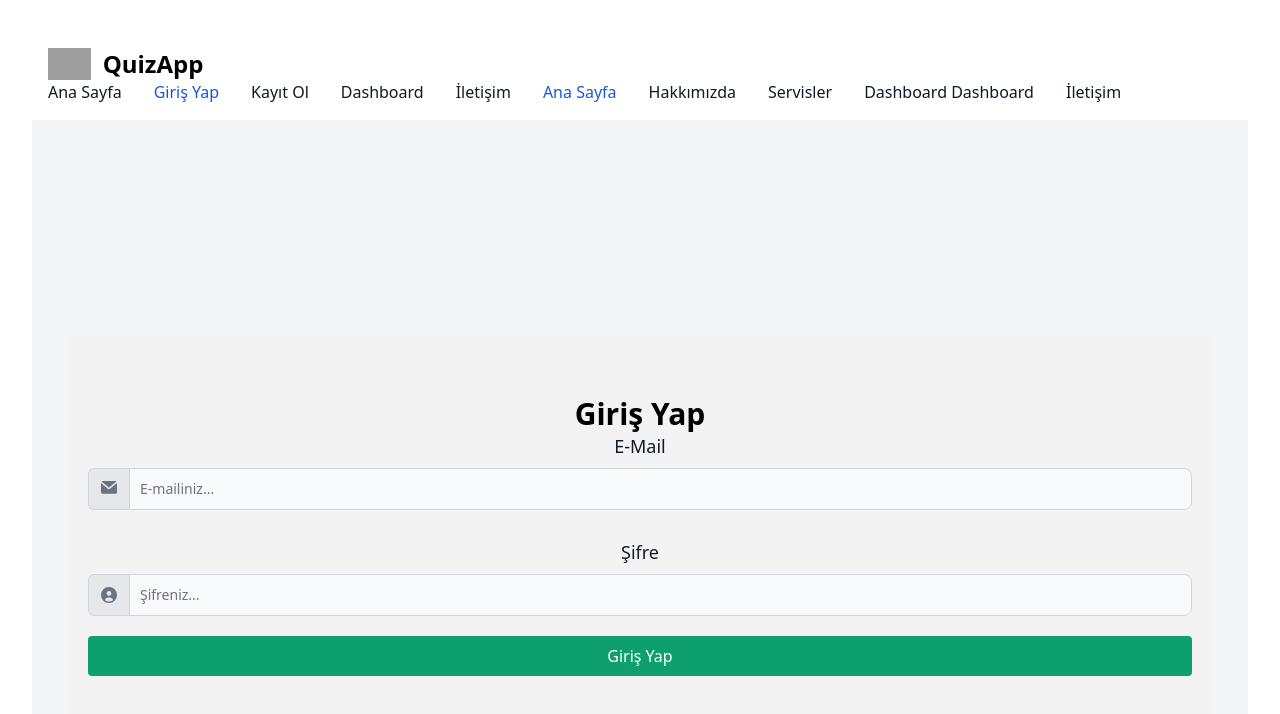
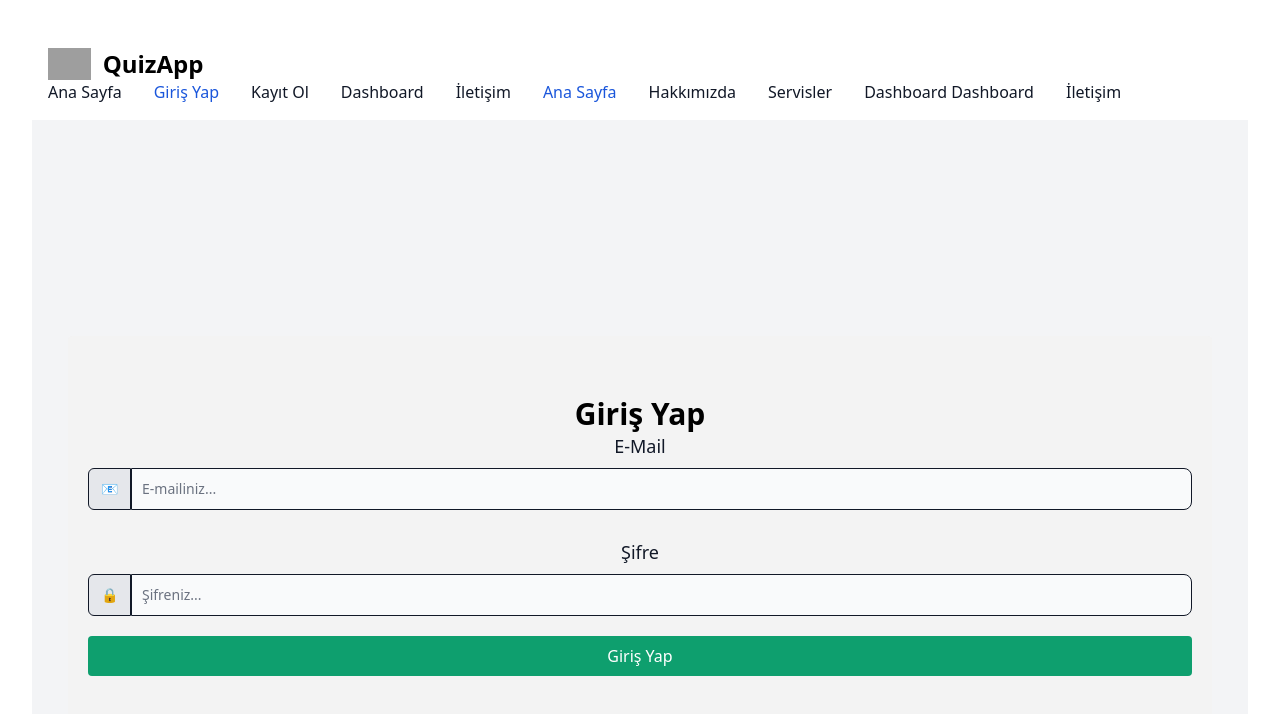
Before and after one commit to yusuftopcuu0/quiz-web-app, a React (Vite) app in the folder client/: page /auth/login in a window 1280 px wide. Shown: the top 714 px of the page. Built offline with nearby package versions, Linux system fonts and the light colour scheme; grey boxes are pictures that could not be loaded.

Commit message:
axios eklendi

```diff
--- a/client/src/pages/Login.tsx
+++ b/client/src/pages/Login.tsx
@@ -1,40 +1,40 @@
 import { useState } from 'react';
 import 'react-toastify/dist/ReactToastify.css';
-import { ToastContainer } from 'react-toastify';
-import { toast } from 'react-toastify';
+import { ToastContainer, toast } from 'react-toastify';
 import { useNavigate } from 'react-router-dom';
 import { ROUTES } from '../constant/routes';
+import axios from 'axios';
+import type { AuthResponses } from '@/types/Auth';
 
 function Login() {
   const [email, setEmail] = useState('');
   const [password, setPassword] = useState('');
-
   const navigate = useNavigate();
 
-  const handleLogin = () => {
-    const trimmedEmail = email.trim();
-    const trimmedPassword = password.trim();
+  const handleLogin = async () => {
+    console.log('object');
+    try {
+      const response = await axios.post<AuthResponses>(
+        'https://quiz-app-g16u.onrender.com/public/api/auth/login',
+        {
+          username: email,
+          password,
+        }
+      );
 
-    try {
-      if (trimmedEmail !== '' && trimmedPassword !== '' && trimmedPassword.length >= 6) {
-        toast.success('Giriş Başarılı. Yönlendiriliyorsunuz.', {
+      toast.success('Giriş başarılı! Yönlendiriliyorsunuz.', {
         autoClose: 2500,
       });
+
+      localStorage.setItem('accessToken', response.data.accessToken);
+
       setTimeout(() => {
         navigate(ROUTES.DASHBOARD);
       }, 3000);
-      } else {
-        toast.error('Hatalı Giriş', {
-          autoClose: 3500,
-        });
-      }
-    } catch (error) {
-      if (error instanceof Error) {
-        console.error('Hata mesajı: ' + error.message);
-        toast.error('Hata mesajı: ' + error.message);
-      } else {
-        console.error('Bilinmeyen bir hata oluştu.');
-      }
+    } catch (error: any) {
+      console.error('Giriş hatası:', error);
+      const message = error?.response?.data?.message || 'Giriş başarısız. Lütfen tekrar deneyin.';
+      toast.error(message, { autoClose: 3500 });
     }
   };
 
@@ -42,66 +42,41 @@ function Login() {
     <div className="flex flex-col justify-center" style={{ height: '100vh' }}>
       <ToastContainer />
       <div className="py-10 mx-5 rounded" id="login-content" style={{ backgroundColor: '#f3f3f3' }}>
-        <div>
         <h1 className="text-3xl font-bold text-center pt-5">Giriş Yap</h1>
-        </div>
 
         <div className="mx-5">
-          <label
-            htmlFor="input-group-1"
-            className="block mb-2 text-lg font-medium text-gray-900 dark:text-black"
-          >
+          <label className="block mb-2 text-lg font-medium text-gray-900 dark:text-black">
             E-Mail
           </label>
           <div className="flex">
-            <span className="inline-flex items-center px-3 text-sm text-gray-900 bg-gray-200 border rounded-e-0 border-gray-300 border-e-0 rounded-s-md dark:bg-blue-600 dark:text-gray-400 dark:border-gray-600">
-              <svg
-                className="w-4 h-4 text-gray-500 dark:text-white"
-                aria-hidden="true"
-                xmlns="http://www.w3.org/2000/svg"
-                fill="currentColor"
-                viewBox="0 0 20 20"
-              >
-                <path d="m10.036 8.278 9.258-7.79A1.979 1.979 0 0 0 18 0H2A1.987 1.987 0 0 0 .641.541l9.395 7.737Z" />
-                <path d="M11.241 9.817c-.36.275-.801.425-1.255.427-.428 0-.845-.138-1.187-.395L0 2.6V14a2 2 0 0 0 2 2h16a2 2 0 0 0 2-2V2.5l-8.759 7.317Z" />
-              </svg>
+            <span className="inline-flex items-center px-3 text-sm text-gray-900 bg-gray-200 border rounded-s-md dark:bg-blue-600 dark:text-gray-400 dark:border-gray-600">
+              📧
             </span>
             <input
               type="email"
-              className="rounded-none rounded-e-lg bg-gray-50 border text-gray-900 focus:ring-blue-500 focus:border-blue-500 block flex-1 min-w-0 w-full text-sm border-gray-300 p-2.5  dark:bg-white dark:border-gray-600 dark:placeholder-gray-400 dark:focus:ring-blue-500 dark:focus:border-blue-500"
+              className="rounded-none rounded-e-lg bg-gray-50 border text-gray-900 block flex-1 w-full text-sm p-2.5 dark:bg-white"
               placeholder="E-mailiniz..."
               value={email}
               onChange={e => setEmail(e.target.value)}
             />
           </div>
 
-          <label
-            htmlFor="website-admin"
-            className="block mb-2 text-lg font-medium text-gray-900 dark:text-black mt-7"
-          >
+          <label className="block mb-2 text-lg font-medium text-gray-900 dark:text-black mt-7">
             Şifre
           </label>
           <div className="flex">
-            <span className="inline-flex items-center px-3 text-sm text-gray-900 bg-gray-200 border rounded-e-0 border-gray-300 border-e-0 rounded-s-md dark:bg-red-600 dark:text-gray-400 dark:border-gray-600">
-              <svg
-                className="w-4 h-4 text-gray-500 dark:text-white"
-                aria-hidden="true"
-                xmlns="http://www.w3.org/2000/svg"
-                fill="currentColor"
-                viewBox="0 0 20 20"
-              >
-                <path d="M10 0a10 10 0 1 0 10 10A10.011 10.011 0 0 0 10 0Zm0 5a3 3 0 1 1 0 6 3 3 0 0 1 0-6Zm0 13a8.949 8.949 0 0 1-4.951-1.488A3.987 3.987 0 0 1 9 13h2a3.987 3.987 0 0 1 3.951 3.512A8.949 8.949 0 0 1 10 18Z" />
-              </svg>
+            <span className="inline-flex items-center px-3 text-sm text-gray-900 bg-gray-200 border rounded-s-md dark:bg-red-600 dark:text-gray-400 dark:border-gray-600">
+              🔒
             </span>
             <input
               type="password"
-              className="rounded-none rounded-e-lg bg-gray-50 border text-gray-900 focus:ring-blue-500 focus:border-blue-500 block flex-1 min-w-0 w-full text-sm border-gray-300 p-2.5  dark:bg-white dark:border-gray-600 dark:placeholder-gray-400 dark:focus:ring-blue-500 dark:focus:border-blue-500"
+              className="rounded-none rounded-e-lg bg-gray-50 border text-gray-900 block flex-1 w-full text-sm p-2.5 dark:bg-white"
               placeholder="Şifreniz..."
               value={password}
               onChange={e => setPassword(e.target.value)}
             />
           </div>
-          <div>
+
           <button
             onClick={handleLogin}
             className="bg-green-500 rounded text-white p-2 mt-5 hover:bg-green-600 w-full"
@@ -111,7 +86,6 @@ function Login() {
         </div>
       </div>
     </div>
-    </div>
   );
 }
 
```
Lines whose indentation alone changed are shown as unchanged.
